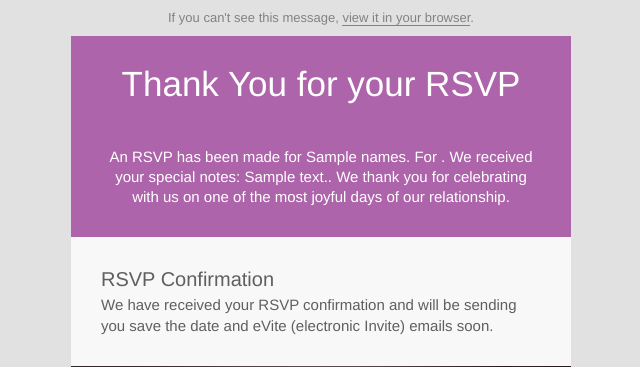
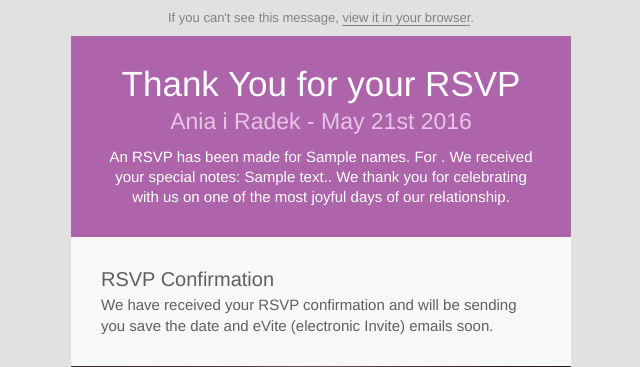
Before and after one commit to radlws/aniairadek.info, a Flask app: template rsvp_api/templates/rsvp_email.html in a window 1280 px wide. Shown: the top 367 px of the page, without its empty margins (319-959 px from the left). Run offline with Flask 2, Linux system fonts and the light colour scheme; the template is opened without the code that fills it: most values are stand-ins (such as "Sample title", 1, 10 or a date in 2020); parts of the project's set-up code (start-up, migrations or seed data) failed here and were passed over.

Commit message:
move stuff around

```diff
--- a/rsvp_api/templates/rsvp_email.html
+++ b/rsvp_api/templates/rsvp_email.html
@@ -555,7 +555,7 @@
                                                                 <h1 style="color:#FFFFFF;line-height:100%;font-family:Helvetica,Arial,sans-serif;font-size:35px;font-weight:normal;margin-bottom:5px;text-align:center;">
                                                                     Thank You for your RSVP</h1>
 
-                                                                <h2 style="text-align:center;font-weight:normal;font-family:Helvetica,Arial,sans-serif;font-size:23px;margin-bottom:10px;color:#ad64aa;line-height:135%;">
+                                                                <h2 style="text-align:center;font-weight:normal;font-family:Helvetica,Arial,sans-serif;font-size:23px;margin-bottom:10px;color:#e8c4e7;line-height:135%;">
                                                                     Ania i Radek - May 21st 2016</h2>
 
                                                                 <div style="text-align:center;font-family:Helvetica,Arial,sans-serif;font-size:15px;margin-bottom:0;color:#FFFFFF;line-height:135%;">
@@ -763,7 +763,7 @@
                                                     <table border="0" cellpadding="0" cellspacing="0" width="100%">
                                                         <tr>
                                                             <td valign="top" class="imageContent">
-                                                                <img src="ania_up.jpg"
+                                                                <img src="http://www.aniairadek.info/img/rsvp_email/ania_up.jpg"
                                                                      width="500" class="flexibleImage"
                                                                      style="max-width:500px;width:100%;display:block;"
                                                                      alt="Text" title="Text"/>
```
Also changed, not shown: img/rsvp_email/ania_up.jpg (renamed from rsvp_api/templates/ania_up.jpg).
